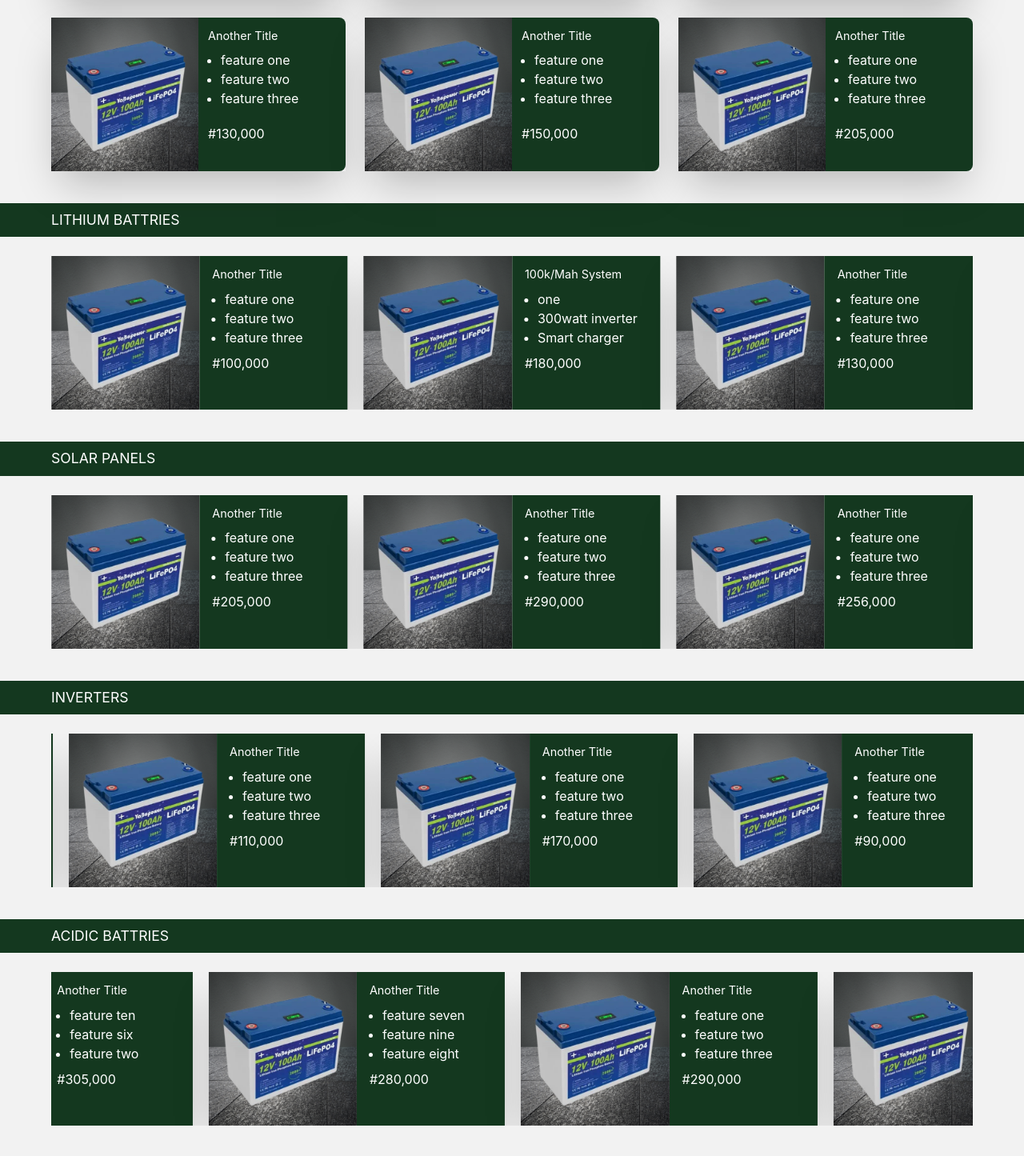
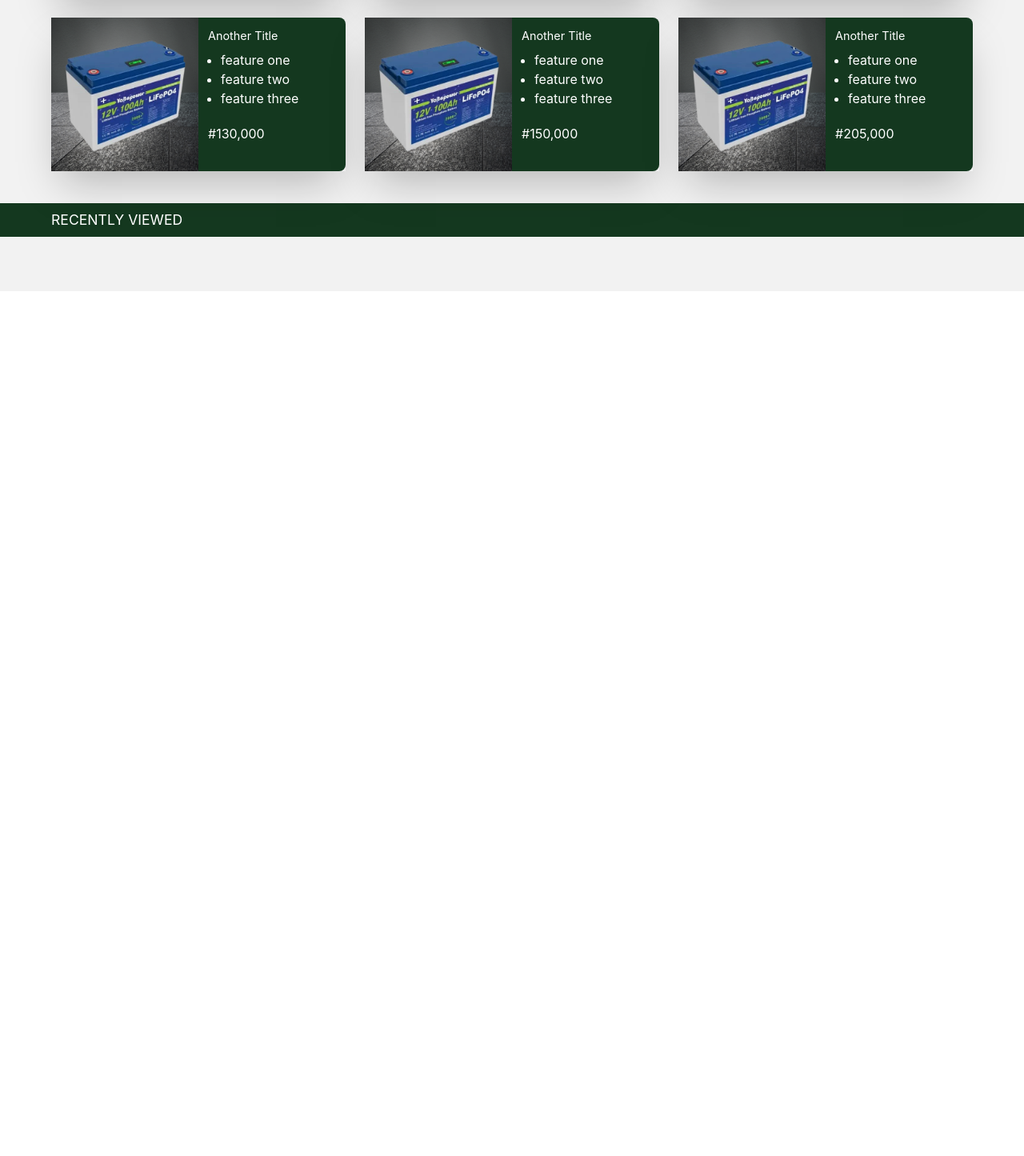
Before and after one commit to teslimdev/tsworld, a React (Create React App) app: page / in a window 1280 px wide. Shown: the part 799-2244 px from the top of the page at 80% size. After the commit the page ends 1163 px from the top, so only its background shows below. Built offline with nearby package versions, Linux system fonts and the light colour scheme; the HTML template or start-up script is replaced by a standard one.

Commit message:
home page update

```diff
--- a/package.json
+++ b/package.json
@@ -9,7 +9,7 @@
     "react": "^18.2.0",
     "react-dom": "^18.2.0",
     "react-icons": "^5.0.1",
-    "react-router-dom": "^6.22.3",
+    "react-router-dom": "^6.23.0",
     "react-scripts": "5.0.1",
     "slick-carousel": "^1.8.1",
     "swiper": "^11.0.7",
--- a/public/output.css
+++ b/public/output.css
@@ -607,36 +607,22 @@ video {
   width: 400px;
 }
 
+.w-fit {
+  width: -webkit-fit-content;
+  width: -moz-fit-content;
+  width: fit-content;
+}
+
 .w-full {
   width: 100%;
-}
-
-.w-\[24rem\] {
-  width: 24rem;
-}
-
-.max-w-\[400px\] {
-  max-width: 400px;
-}
-
-.max-w-\[\] {
-  max-width: ;
 }
 
 .max-w-\[1200px\] {
   max-width: 1200px;
 }
 
-.max-w-full {
-  max-width: 100%;
-}
-
-.flex-shrink-0 {
-  flex-shrink: 0;
-}
-
-.flex-grow {
-  flex-grow: 1;
+.max-w-\[400px\] {
+  max-width: 400px;
 }
 
 .list-disc {
@@ -645,18 +631,6 @@ video {
 
 .grid-cols-2 {
   grid-template-columns: repeat(2, minmax(0, 1fr));
-}
-
-.grid-cols-1 {
-  grid-template-columns: repeat(1, minmax(0, 1fr));
-}
-
-.flex-wrap {
-  flex-wrap: wrap;
-}
-
-.flex-wrap-reverse {
-  flex-wrap: wrap-reverse;
 }
 
 .items-center {
@@ -679,30 +653,10 @@ video {
   gap: 1.5rem;
 }
 
-.gap-4 {
-  gap: 1rem;
-}
-
 .space-y-8 > :not([hidden]) ~ :not([hidden]) {
   --tw-space-y-reverse: 0;
   margin-top: calc(2rem * calc(1 - var(--tw-space-y-reverse)));
   margin-bottom: calc(2rem * var(--tw-space-y-reverse));
-}
-
-.overflow-auto {
-  overflow: auto;
-}
-
-.overflow-scroll {
-  overflow: scroll;
-}
-
-.overflow-x-auto {
-  overflow-x: auto;
-}
-
-.overflow-y-auto {
-  overflow-y: auto;
 }
 
 .rounded {
@@ -771,6 +725,11 @@ video {
   padding-bottom: 0.25rem;
 }
 
+.py-10 {
+  padding-top: 2.5rem;
+  padding-bottom: 2.5rem;
+}
+
 .py-2 {
   padding-top: 0.5rem;
   padding-bottom: 0.5rem;
@@ -786,27 +745,8 @@ video {
   padding-bottom: 1rem;
 }
 
-.py-10 {
-  padding-top: 2.5rem;
-  padding-bottom: 2.5rem;
-}
-
-.px-4 {
-  padding-left: 1rem;
-  padding-right: 1rem;
-}
-
-.py-6 {
-  padding-top: 1.5rem;
-  padding-bottom: 1.5rem;
-}
-
 .pb-2 {
   padding-bottom: 0.5rem;
-}
-
-.pb-28 {
-  padding-bottom: 7rem;
 }
 
 .pb-3 {
@@ -841,20 +781,12 @@ video {
   padding-top: 1.5rem;
 }
 
+.pt-7 {
+  padding-top: 1.75rem;
+}
+
 .pt-\[7\.3rem\] {
   padding-top: 7.3rem;
-}
-
-.pb-10 {
-  padding-bottom: 2.5rem;
-}
-
-.pl-6 {
-  padding-left: 1.5rem;
-}
-
-.pt-2 {
-  padding-top: 0.5rem;
 }
 
 .text-center {
@@ -874,17 +806,13 @@ video {
   font-size: .9rem;
 }
 
+.text-\[1\.1rem\] {
+  font-size: 1.1rem;
+}
+
 .text-xl {
   font-size: 1.25rem;
   line-height: 1.75rem;
-}
-
-.text-\[1\.2rem\] {
-  font-size: 1.2rem;
-}
-
-.text-\[1\.1rem\] {
-  font-size: 1.1rem;
 }
 
 .font-light {
@@ -907,10 +835,6 @@ video {
 .text-white {
   --tw-text-opacity: 1;
   color: rgb(255 255 255 / var(--tw-text-opacity));
-}
-
-.text-\[\] {
-  color: ;
 }
 
 .shadow-2xl {
@@ -1025,6 +949,11 @@ input[type="search"]::-webkit-search-cancel-button {
     gap: 1.5rem;
   }
 
+  .lg\:px-0 {
+    padding-left: 0px;
+    padding-right: 0px;
+  }
+
   .lg\:pt-\[4\.3rem\] {
     padding-top: 4.3rem;
   }
--- a/src/Container/Home/Home.js
+++ b/src/Container/Home/Home.js
@@ -1,13 +1,12 @@
-import pic1 from "../../../src/Assets/logo.png";
 import Header from "../../Compnents/Header";
 import React, { useEffect, useState } from "react";
 import "swiper/css";
 import "swiper/css/pagination";
 import "swiper/css/navigation";
 import "swiper/css/effect-fade";
-import { Pagination, A11y, Autoplay, Navigation } from "swiper/modules";
+import { Pagination, A11y, Autoplay, } from "swiper/modules";
 import { Swiper, SwiperSlide } from "swiper/react";
-import { EffectFade, EffectCoverflow, EffectCards } from "swiper/modules";
+import { EffectFade, EffectCoverflow,  } from "swiper/modules";
 import { Slide } from "../../Compnents";
 import power from "../../../src/Assets/power.jpg";
 import power2 from "../../../src/Assets/power2.png";
@@ -35,27 +34,24 @@ const images = {
 
 const Home = () => {
   const [items, setItems] = useState([]);
+  const [recentlyClickedItems, setRecentlyClickedItems] = useState(
+    JSON.parse(localStorage.getItem("recentlyClickedItems")) || []
+  );
 
   useEffect(() => {
-    // Shuffle the items to get random order
     const shuffledItems = shuffleArray(itemsData);
-    // Select only the first 10 items
     const slicedItems = shuffledItems.slice(0, 12);
     setItems(slicedItems);
   }, []);
 
-  // Function to shuffle array items
   const shuffleArray = (array) => {
     let currentIndex = array.length,
       randomIndex;
 
-    // While there remain elements to shuffle...
     while (currentIndex !== 0) {
-      // Pick a remaining element...
       randomIndex = Math.floor(Math.random() * currentIndex);
       currentIndex--;
 
-      // And swap it with the current element.
       [array[currentIndex], array[randomIndex]] = [
         array[randomIndex],
         array[currentIndex],
@@ -64,37 +60,23 @@ const Home = () => {
 
     return array;
   };
-  const [lithiumItems, setLithiumItems] = useState([]);
 
-  useEffect(() => {
+  const handleItemClick = (item) => {
+    const updatedRecentlyClickedItems = [
+      item,
+      ...recentlyClickedItems.filter((i) => i.id !== item.id),
+    ];
+    setRecentlyClickedItems(updatedRecentlyClickedItems);
+    localStorage.setItem(
+      "recentlyClickedItems",
+      JSON.stringify(updatedRecentlyClickedItems)
+    );
+  };
 
-    const filteredItems = itemsData.filter((item) => item.id === "lithium");
-    setLithiumItems(filteredItems);
-  }, []);
 
-  const [solarItems, setSolarItems] = useState([]);
 
-  useEffect(() => {
+  return (
 
-    const filteredItems = itemsData.filter((item) => item.id === "solarpanels");
-    setSolarItems(filteredItems);
-  }, []);
-
-const [inverterItems, setInverterItems] = useState([]);
-
-  useEffect(() => {
-
-    const filteredItems = itemsData.filter((item) => item.id === "inverter");
-    setInverterItems(filteredItems);
-  }, []);
- const [acidItems, setAcidItems] = useState([]);
-
-  useEffect(() => {
-
-    const filteredItems = itemsData.filter((item) => item.id === "acid");
-    setAcidItems(filteredItems);
-  }, []);
-  return (
     <div className="bg-[#f2f2f2]">
       <Header />
       <div className="pt-[7.3rem] lg:pt-[4.3rem]">
@@ -143,15 +125,17 @@ const [inverterItems, setInverterItems] = useState([]);
         <h2 className="py-3 px-6">Good Deals!!!</h2>
         <div className="grid md:grid-cols-2 lg:grid-cols-3 m-auto px-6 gap-3 md:gap-4 lg:gap-6 lg:max-w-[1200px] item">
         {items.map((item, index) => (
-            <Link to="/Description" key={index}>
-              {" "}
-              {/* Link to the description page */}
+            <div
+            onClick={() => handleItemClick(item)}
+            >
+                <Link to={{
+        pathname: `/description`,
+        state: { item },
+      }}
+
+      key={index} >
                 <div className="shadow-2xl h-[12rem] grid grid-cols-2">
-                <img
-                  src={images[item.imageSrc]}
-                  alt=""
-                  className="h-[192px] w-full"
-                />
+                  <img src={images[item.imageSrc]} alt="" className="h-[192px] w-full" />
                   <div className="rounded-e-lg bg-[#14381f] text-white px-3 py-3">
                     <h3 className="text-[.9rem] pb-2">{item.title}</h3>
                     <ul className="list-disc pl-4">
@@ -163,18 +147,20 @@ const [inverterItems, setInverterItems] = useState([]);
                   </div>
                 </div>
               </Link>
+            </div>
             ))}
         </div>
       </div>
 
-      <div className=" py-10 ">
-        <div className="  bg-[#14381f] ">
-          <h2 className="  px-6 max-w-[1200px] m-auto py-2 text-white text-[1.1rem] uppercase ">
-            {" "}
-            lithium Battries
+
+
+      <div className="py-10">
+        <div className="bg-[#14381f]">
+          <h2 className="px-6 max-w-[1200px] m-auto py-2 text-white text-[1.1rem] uppercase">
+            recently viewed
           </h2>
         </div>
-        <div className="lithium max-w-[1200px] m-auto pt-6 px-6">
+      <div className=" px-6 lg:px-0 lg:max-w-[1200px] m-auto  pt-7">
           <Swiper
           modules={[Pagination, A11y, EffectFade, Autoplay, EffectCoverflow]}
           effect="f"
@@ -193,15 +179,14 @@ const [inverterItems, setInverterItems] = useState([]);
                 slidesPerView: 2,
                 spaceBetween: 20,
               },
+              300:{
+                spaceBetween:20,
+              },
               1024:{
                 slidesPerView:3,
                 spaceBetween: 20,
               }
 
-            }}
-            a11y={{
-              prevSlide: "true",
-              nextSlide: "true",
             }}
           slidesPerView={1}
           pagination={{
@@ -209,20 +194,25 @@ const [inverterItems, setInverterItems] = useState([]);
             clickable: true,
           }}
           scrollbar={{ draggable: true }}
+          className="  "
         >
-            {lithiumItems.map((item, index) => (
-        <SwiperSlide key={index} className="shadow-2xl w-[24rem] flex-shrink-0">
-          <Link to={`/Description`}>
-            <div className="grid grid-cols-2">
-              <img src={power4} alt="" className="w-full h-[192px]" />
-              <div className="bg-[#14381f] text-white py-3 px-4">
+           {recentlyClickedItems.map((item, index) => (
+            <SwiperSlide key={index}>
+              <Link to={{ pathname: "/description", state: { item } }}>
+                <div className="shadow-2xl w-fit h-[12rem] grid grid-cols-2">
+                  <img
+                    src={images[item.imageSrc]}
+                    alt=""
+                    className="h-[192px] w-fit"
+                  />
+                  <div className="rounded-e-lg bg-[#14381f] text-white px-3 py-3">
                     <h3 className="text-[.9rem] pb-2">{item.title}</h3>
                     <ul className="list-disc pl-4">
                       {item.features.map((feature, index) => (
                         <li key={index}>{feature}</li>
                       ))}
                     </ul>
-                <p className="pt-2">{item.price}</p>
+                    <p className="pt-5">{item.price}</p>
                   </div>
                 </div>
               </Link>
@@ -231,205 +221,9 @@ const [inverterItems, setInverterItems] = useState([]);
         </Swiper>
       </div>
       </div>
-       <div className="  ">
-        <div className="  bg-[#14381f] ">
-          <h2 className="  px-6 max-w-[1200px] m-auto py-2 text-white text-[1.1rem] uppercase ">
-            {" "}
-            Solar panels
-          </h2>
     </div>
-        <div className="lithium max-w-[1200px] m-auto pt-6 px-6">
-          <Swiper
-            modules={[Pagination, A11y, EffectFade, Autoplay, EffectCoverflow]}
-            effect="f"
-            loop={true}
-            speed={1200}
-            autoplay={{
-              delay: 4500,
-              stopOnLastSlide: false,
-              disableOnInteraction: false,
-              pauseOnMouseEnter: false,
-              waitForTransition: true,
-            }}
-            breakpoints={{
-              // When window width is >= 768px
-              768: {
-                slidesPerView: 2,
-                spaceBetween: 20,
-              },
-              1024:{
-                slidesPerView:3,
-                spaceBetween: 20,
+
+  );
 }
 
-            }}
-            a11y={{
-              prevSlide: "true",
-              nextSlide: "true",
-            }}
-            slidesPerView={1}
-            pagination={{
-              el: ".swiper-pagination",
-              clickable: true,
-            }}
-            scrollbar={{ draggable: true }}
-          >
-            {solarItems.map((item, index) => (
-        <SwiperSlide key={index} className="shadow-2xl w-[24rem] flex-shrink-0">
-          <Link to={`/Description`}>
-            <div className="grid grid-cols-2">
-              <img src={power4} alt="" className="w-full h-[192px]" />
-              <div className="bg-[#14381f] text-white py-3 px-4">
-                <h3 className="text-[.9rem] pb-2">{item.title}</h3>
-                <ul className="list-disc pl-4">
-                  {item.features.map((feature, index) => (
-                    <li key={index}>{feature}</li>
-                  ))}
-                </ul>
-                <p className="pt-2">{item.price}</p>
-              </div>
-            </div>
-          </Link>
-        </SwiperSlide>
-      ))}
-          </Swiper>
-        </div>
-      </div>
-
-       <div className=" py-10 ">
-        <div className="  bg-[#14381f] ">
-          <h2 className="  px-6 max-w-[1200px] m-auto py-2 text-white text-[1.1rem] uppercase ">
-            {" "}
-            Inverters
-          </h2>
-        </div>
-        <div className="lithium max-w-[1200px] m-auto pt-6 px-6">
-          <Swiper
-            modules={[Pagination, A11y, EffectFade, Autoplay, EffectCoverflow]}
-            effect="f"
-            loop={true}
-            speed={1200}
-            autoplay={{
-              delay: 5000,
-              stopOnLastSlide: false,
-              disableOnInteraction: false,
-              pauseOnMouseEnter: false,
-              waitForTransition: true,
-            }}
-            breakpoints={{
-              // When window width is >= 768px
-              768: {
-                slidesPerView: 2,
-                spaceBetween: 20,
-              },
-              1024:{
-                slidesPerView:3,
-                spaceBetween: 20,
-              }
-
-            }}
-            a11y={{
-              prevSlide: "true",
-              nextSlide: "true",
-            }}
-            slidesPerView={1}
-            pagination={{
-              el: ".swiper-pagination",
-              clickable: true,
-            }}
-            scrollbar={{ draggable: true }}
-          >
-            {inverterItems.map((item, index) => (
-        <SwiperSlide key={index} className="shadow-2xl w-[24rem] flex-shrink-0">
-          <Link to={`/Description`}>
-            <div className="grid grid-cols-2">
-              <img src={power4} alt="" className="w-full h-[192px]" />
-              <div className="bg-[#14381f] text-white py-3 px-4">
-                <h3 className="text-[.9rem] pb-2">{item.title}</h3>
-                <ul className="list-disc pl-4">
-                  {item.features.map((feature, index) => (
-                    <li key={index}>{feature}</li>
-                  ))}
-                </ul>
-                <p className="pt-2">{item.price}</p>
-              </div>
-            </div>
-          </Link>
-        </SwiperSlide>
-      ))}
-          </Swiper>
-        </div>
-      </div>
-       <div className=" pb-10 ">
-        <div className="  bg-[#14381f] ">
-          <h2 className="  px-6 max-w-[1200px] m-auto py-2 text-white text-[1.1rem] uppercase ">
-            {" "}
-            acidic battries
-          </h2>
-        </div>
-        <div className="lithium max-w-[1200px] m-auto pt-6 px-6">
-          <Swiper
-            modules={[Pagination, A11y, EffectFade, Autoplay, EffectCoverflow]}
-            effect="f"
-            loop={true}
-            speed={1200}
-            autoplay={{
-              delay: 5500,
-              stopOnLastSlide: false,
-              disableOnInteraction: false,
-              pauseOnMouseEnter: false,
-              waitForTransition: true,
-            }}
-            breakpoints={{
-              // When window width is >= 768px
-              768: {
-                slidesPerView: 2,
-                spaceBetween: 20,
-              },
-              1024:{
-                slidesPerView:3,
-                spaceBetween: 20,
-              }
-
-            }}
-            a11y={{
-              prevSlide: "true",
-              nextSlide: "true",
-            }}
-            slidesPerView={1}
-            pagination={{
-              el: ".swiper-pagination",
-              clickable: true,
-            }}
-            scrollbar={{ draggable: true }}
-          >
-            {acidItems.map((item, index) => (
-        <SwiperSlide key={index} className="shadow-2xl w-[24rem] flex-shrink-0">
-          <Link to={`/Description`}>
-            <div className="grid grid-cols-2">
-              <img src={power4} alt="" className="w-full h-[192px]" />
-              <div className="bg-[#14381f] text-white py-3 px-4">
-                <h3 className="text-[.9rem] pb-2">{item.title}</h3>
-                <ul className="list-disc pl-4">
-                  {item.features.map((feature, index) => (
-                    <li key={index}>{feature}</li>
-                  ))}
-                </ul>
-                <p className="pt-2">{item.price}</p>
-              </div>
-            </div>
-          </Link>
-        </SwiperSlide>
-      ))}
-          </Swiper>
-        </div>
-      </div>
-
-      <div className=" py-10">
-
-      </div>
-    </div>
-  );
-};
-
 export default Home;
```
Also changed, not shown: 1 other file (tests, documents, lock files or other folders). Lines whose indentation alone changed are shown as unchanged.
